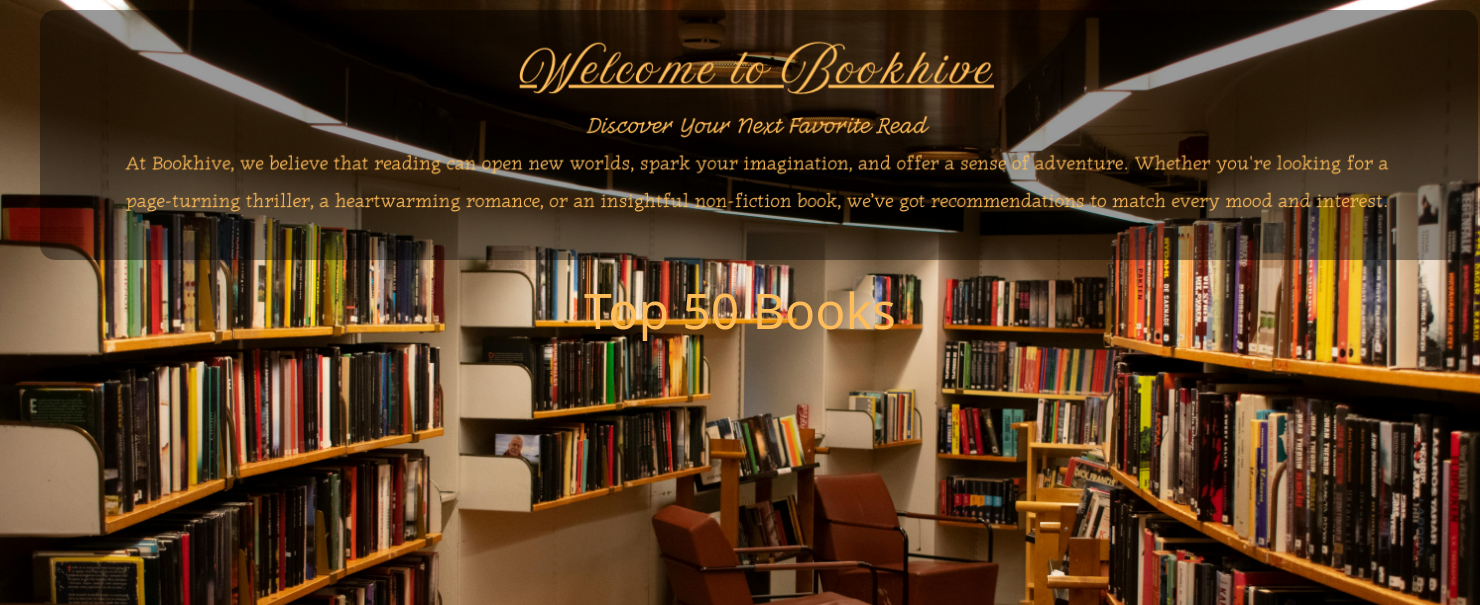
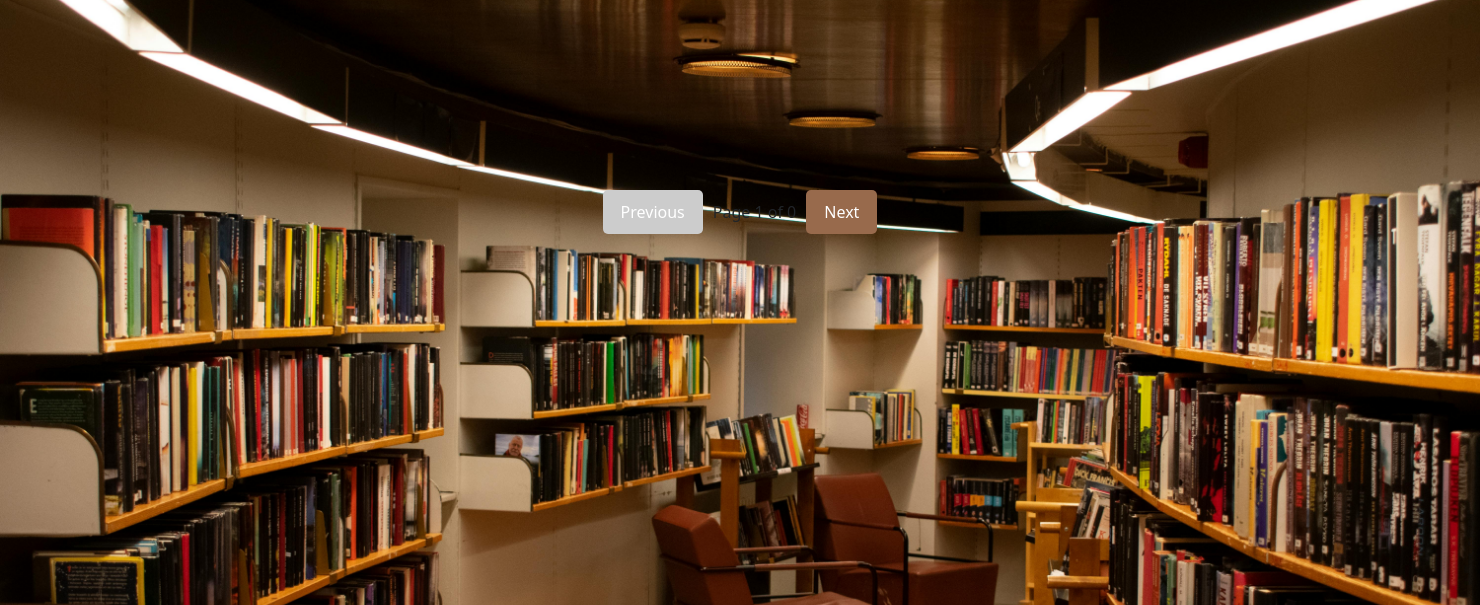
Before and after one commit to Deepak8260/BookHive, a Flask app: page / in a window 1480 px wide. Shown: the part 82-687 px from the top of the page. Run offline with Flask 3, Linux system fonts and the light colour scheme; parts of the project's set-up code (start-up, migrations or seed data) failed here and were passed over.

Commit message:
cards were structured and pagination is added

```diff
--- a/templates/index.html
+++ b/templates/index.html
@@ -11,6 +11,10 @@
     />
 
     <style>
+      @import url("https://fonts.googleapis.com/css2?family=Poppins:wght@400;500&display=swap");
+
+      /*=============== VARIABLES CSS ===============*/
+
       body {
         background-image: url("static/ra.jpg");
         background-size: cover;
@@ -181,76 +185,199 @@
           margin: 4px 6px;
         }
       }
-      .main-div {
-        display: flex;
-        gap: 10px;
-        flex-wrap: wrap;
-        justify-content: center;
-        margin-top: 25px;
-        margin-bottom: 20px;
+      /* Container styling */
+      /*=============== GOOGLE FONTS ===============*/
+
+      /*========== Responsive typography ==========*/
+
+      /*=============== CARD ===============*/
+      .container {
+        display: grid;
+        place-items: center;
+        margin-inline: 1.5rem;
+        padding-block: 5rem;
       }
 
-      .card {
-        position: relative;
-        display: inline-block;
-        margin-bottom: 30px;
-        margin-right: 10px;
-        overflow: hidden;
-        border-radius: 10px;
-        box-shadow: 0 4px 6px rgba(0, 0, 0, 0.2);
+      .card__container {
+        display: grid;
+        grid-template-columns: repeat(
+          auto-fit,
+          minmax(343px, max-content)
+        ); /* Adjust dynamically */
+        gap: 3rem; /* Space between cards */
+        justify-content: center;
       }
 
-      .card img {
-        display: block;
-        height: 400px;
-        width: 300px;
-        border-radius: 10px 10px 0 0;
+      /* Card layout */
+      .card__article {
+        position: relative;
+        overflow: visible;
       }
 
-      .info {
-        position: absolute;
-        bottom: -185px; /* Initially hidden below the card */
-        left: 0;
-        background-color: #a1662fe0;
-        color: white;
-        padding: 10px 20px;
-        width: 100%;
-        text-align: center;
-        transition: transform 0.3s ease, bottom 0.3s ease;
+      .card__img {
+        width: 343px;
+
+        height: 450px;
+        border-radius: 1.5rem;
       }
 
-      .card:hover .info {
-        bottom: 0; /* Lift up to align with the card */
+      /* Card Data */
+      .card__data {
+        width: 300px;
+
+        background-color: white;
+        padding: 1.5rem 2rem;
+        box-shadow: 0 8px 24px hsla(0, 0%, 0%, 0.15);
+        border-radius: 1rem;
+        position: absolute;
+        bottom: -9rem;
+        left: 0;
+        right: 0;
+        margin-inline: auto;
+        opacity: 0;
+        transition: opacity 1s 1s;
       }
 
-      .rating-icon {
-        position: absolute;
-        top: 10px;
-        right: 10px;
-        height: 40px;
-        width: 40px;
-        border-radius: 50%;
-        background-color: #7c001f;
-        color: white;
+      .card__description {
+        display: block;
+        font-size: 18px;
+        margin-bottom: 0.25rem;
+      }
+
+      .card__title {
+        font-size: 24px;
+        font-weight: 500;
+        color: black;
+        margin-bottom: 0.75rem;
+        display: block;
+        width: 100%;
+        white-space: nowrap;
+        overflow-x: auto; /* Enables horizontal scrolling */
+        scrollbar-width: none; /* Optional: Makes scrollbar less intrusive */
+        cursor: grab; /* Indicates the user can scroll */
+        padding-bottom: 5px; /* Ensures scrollbar is not cut off */
+      }
+      .card__title::-webkit-scrollbar {
+        display: none;
+      }
+
+      .card__author {
+        font-size: 18px;
+        font-weight: 500;
+        color: black;
+      }
+
+      /* Hover Effects */
+      .card__article:hover .card__data {
+        animation: show-data 1s forwards;
+        opacity: 1;
+        transition: opacity 0.3s;
+      }
+
+      .card__article:hover {
+        animation: remove-overflow 2s forwards;
+      }
+
+      .card__article:not(:hover) {
+        animation: show-overflow 2s forwards;
+      }
+
+      .card__article:not(:hover) .card__data {
+        animation: remove-data 0.8s forwards;
+      }
+
+      /* Card Animations */
+      @keyframes show-data {
+        50% {
+          transform: translateY(-10rem);
+        }
+        100% {
+          transform: translateY(-7rem);
+        }
+      }
+
+      @keyframes remove-overflow {
+        to {
+          overflow: initial;
+        }
+      }
+
+      @keyframes remove-data {
+        0% {
+          transform: translateY(-7rem);
+        }
+        50% {
+          transform: translateY(-10rem);
+        }
+        100% {
+          transform: translateY(3rem);
+          visibility: hidden;
+        }
+      }
+
+      @keyframes show-overflow {
+        0% {
+          overflow: initial;
+          pointer-events: none;
+        }
+        50% {
+          overflow: hidden;
+        }
+      }
+
+      /*=============== RESPONSIVE DESIGN ===============*/
+      /* For small devices */
+      @media screen and (max-width: 340px) {
+        .container {
+          margin-inline: 1rem;
+        }
+
+        .card__data {
+          width: 250px;
+          padding: 1rem;
+        }
+      }
+
+      /* For medium devices */
+      @media screen and (min-width: 768px) {
+        .card__container {
+          grid-template-columns: repeat(2, 1fr);
+          column-gap: 1.5rem;
+        }
+      }
+
+      /* For large devices */
+      @media screen and (min-width: 1024px) {
+        .card__container {
+          grid-template-columns: repeat(4, 1fr); /* 4 cards per row */
+        }
+      }
+      .pagination {
         display: flex;
         justify-content: center;
         align-items: center;
-        font-size: 16px;
-        font-weight: bold;
-        cursor: pointer;
-        transition: background-color 0.3s ease;
+        margin-top: 20px;
+        gap: 10px;
       }
 
-      .rating-icon:hover {
-        background-color: #333;
-        color: transparent;
+      .pagination button {
+        background-color: #986a4c;
+        color: white;
+        padding: 10px 18px;
+        border: none;
+        border-radius: 5px;
+        cursor: pointer;
+        font-size: 16px;
+        transition: background 0.3s;
       }
 
-      .rating-icon:hover::before {
-        content: attr(data-rating);
-        position: absolute;
-        color: white;
-        font-size: 16px;
+      .pagination button:disabled {
+        background-color: #ccc;
+        cursor: not-allowed;
+      }
+
+      .pagination button:hover:not(:disabled) {
+        background-color: #6e4a32;
       }
     </style>
   </head>
@@ -315,37 +442,69 @@
       </ul>
     </nav>
 
-    <div
-      style="
-        margin-left: 40px;
-        margin-bottom: 20px;
-        width: 1438px;
-        background-color: rgb(0, 0, 0, 0.4);
-        border-radius: 15px;
-        height: 250px;
-      "
-    >
-      <img src="../static/herosection.png" alt="" style="width: 1430px" />
-    </div>
-
     <div class="container">
-      <div class="col-12">
-        <h1 class="text-white text-center" style="font-size: 50px">
-          Top 50 Books
-        </h1>
-      </div>
-      <div class="main-div">
+      <div class="card__container">
         {% for i in range(book_name|length) %}
-        <div class="card">
-          <img src="{{ image[i] }}" alt="Book Cover" />
-          <div class="info">
-            <h5 class="text-highlight">{{ book_name[i] }}</h5>
-            <p>By {{ author[i] }}</p>
-            <p>Category: {{ category[i] }}</p>
+        <article class="card__article">
+          <img
+            src="{{ image[i] }}"
+            alt="Book Cover"
+            class="card__img"
+            width="343px"
+            height="450px"
+          />
+          <div class="card__data">
+            <h2 class="card__title">{{ book_name[i] }}</h2>
+            <p class="card__author">By {{ author[i] }}</p>
+            <span class="card__description">Category: {{ category[i] }}</span>
           </div>
-        </div>
+        </article>
         {% endfor %}
       </div>
     </div>
+    <div class="pagination">
+      <button id="prevPage">Previous</button>
+      <span id="pageInfo"></span>
+      <button id="nextPage">Next</button>
+    </div>
+    <script>
+      document.addEventListener("DOMContentLoaded", function () {
+        const booksPerPage = 20; // Show 20 books per page
+        let currentPage = 1;
+        const books = document.querySelectorAll(".card__article"); // Select all book cards
+        const totalPages = Math.ceil(books.length / booksPerPage);
+        const prevButton = document.getElementById("prevPage");
+        const nextButton = document.getElementById("nextPage");
+        const pageInfo = document.getElementById("pageInfo");
+
+        function showPage(page) {
+          books.forEach((book, index) => {
+            book.style.display =
+              index >= (page - 1) * booksPerPage && index < page * booksPerPage
+                ? "block"
+                : "none";
+          });
+          pageInfo.textContent = `Page ${page} of ${totalPages}`;
+          prevButton.disabled = page === 1;
+          nextButton.disabled = page === totalPages;
+        }
+
+        prevButton.addEventListener("click", function () {
+          if (currentPage > 1) {
+            currentPage--;
+            showPage(currentPage);
+          }
+        });
+
+        nextButton.addEventListener("click", function () {
+          if (currentPage < totalPages) {
+            currentPage++;
+            showPage(currentPage);
+          }
+        });
+
+        showPage(currentPage);
+      });
+    </script>
   </body>
 </html>
```
